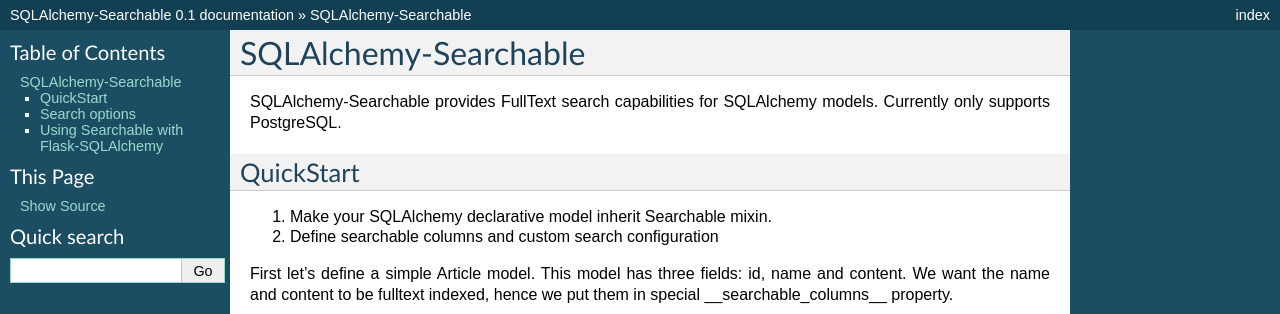
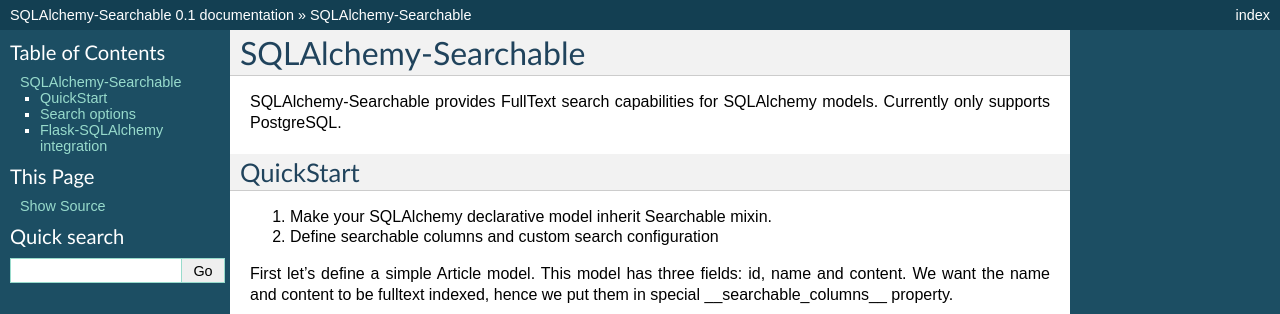
Before and after one commit to falcony-io/sqlalchemy-searchable, a Sphinx documentation site: the page built from docs/index.rst, in a window 1280 px wide and 1400 px high. Shown: the top 314 px of the window. Built offline with Sphinx 7.4.7, drawn with Linux system fonts in a browser that asks for light colours; some of the changed text lies outside the part shown.

```diff
--- a/docs/index.rst
+++ b/docs/index.rst
@@ -96,8 +96,8 @@ In the following example we use Finnish catalog instead of the default English o
 * catalog - postgresql catalog to be used, default: pg_catalog.english
 
 
-Using Searchable with Flask-SQLAlchemy
---------------------------------------
+Flask-SQLAlchemy integration
+----------------------------
 
 SQLAlchemy-Searchable can be neatly integrated into Flask-SQLAlchemy using SearchQueryMixin class.
 
```
Also changed, not shown: README.md (deleted, +0 -4 lines).
